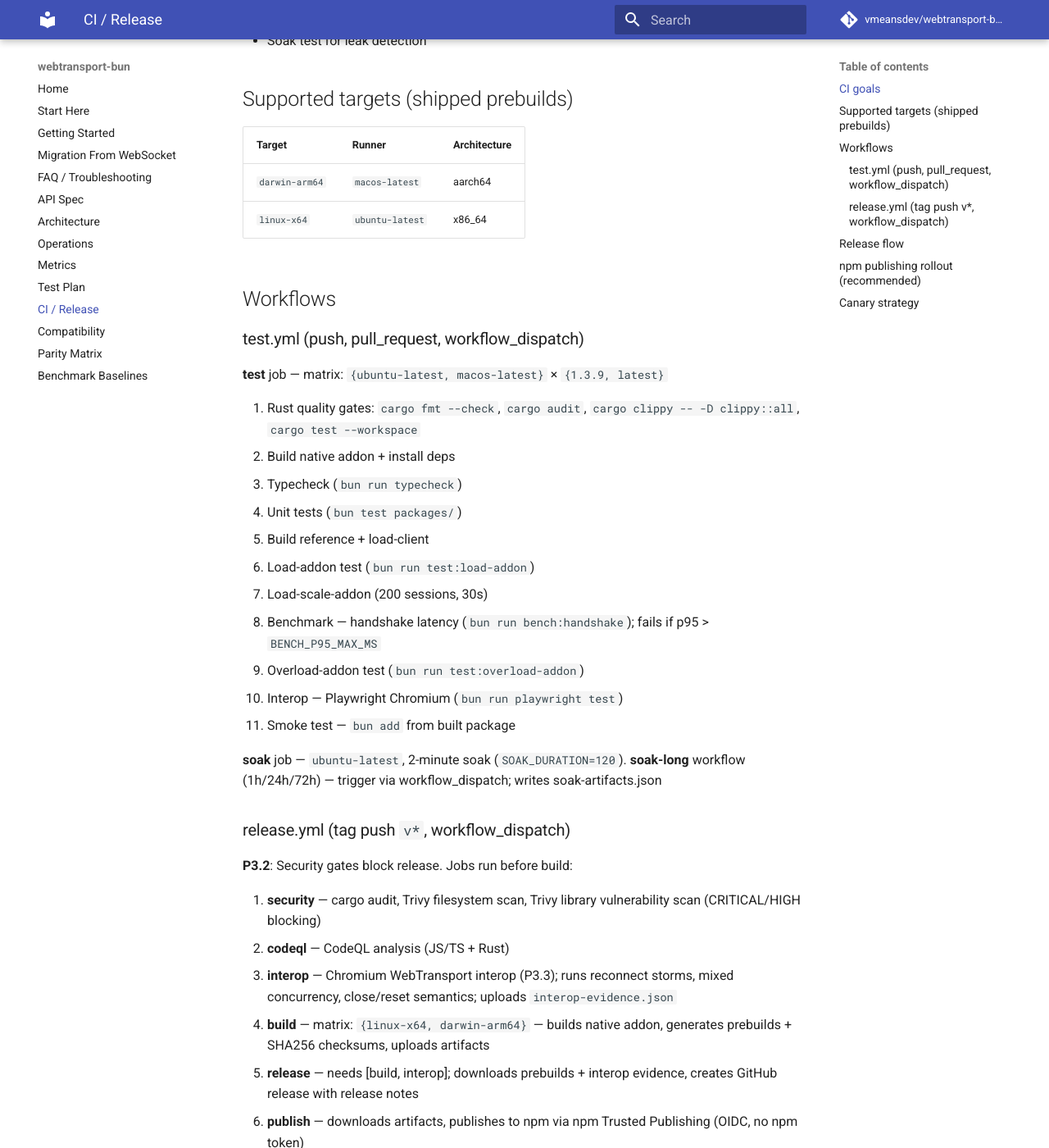
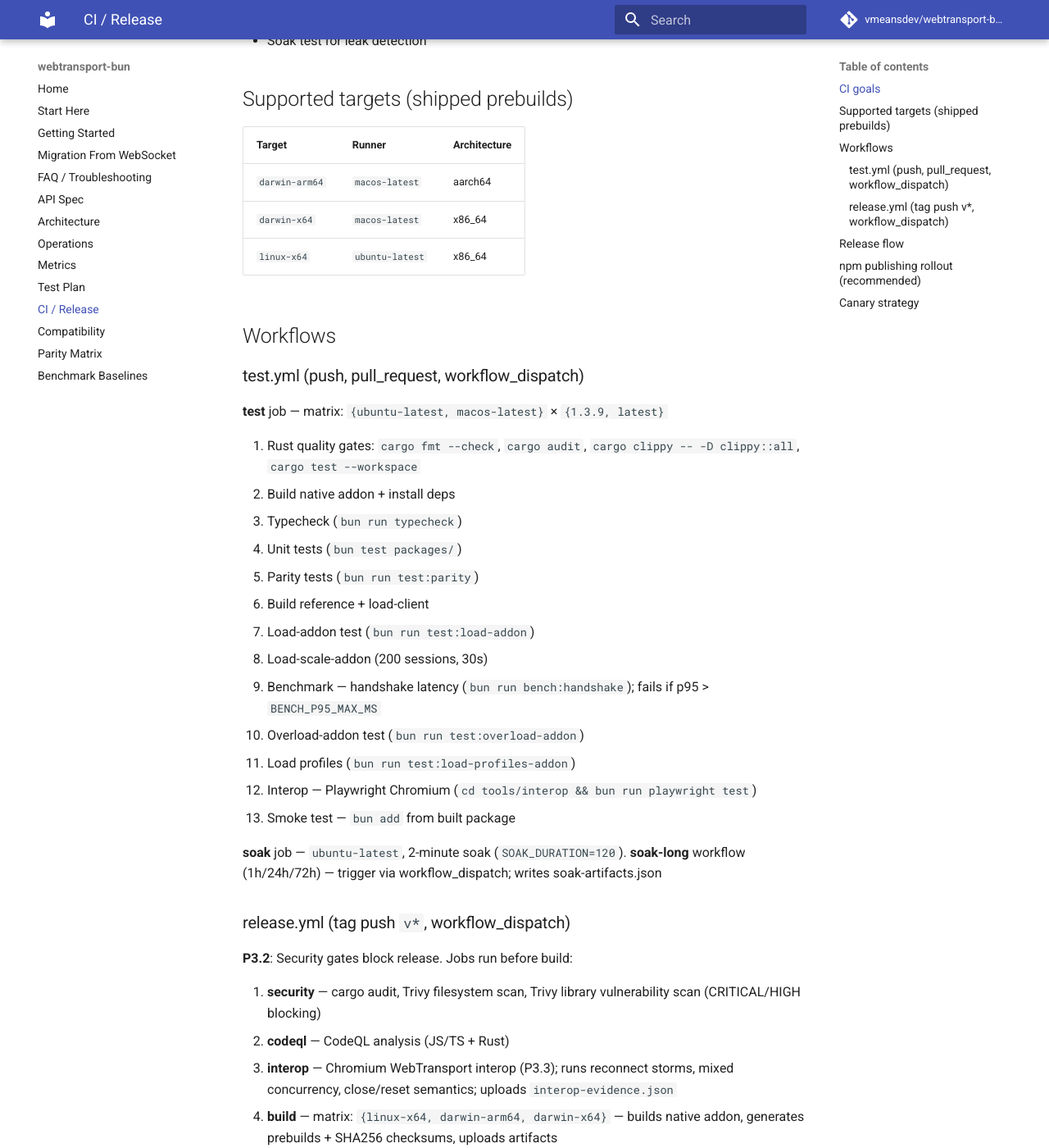
Before and after one commit to vmeansdev/webtransport-bun, an MkDocs documentation site: the page built from docs/CI.md, in a window 1280 px wide and 1400 px high, scrolled down 328 px. Shown: the whole window at 82% size. Built offline with MkDocs 1.6.1 and Material for MkDocs 9.7.7, drawn with Linux system fonts in a browser that asks for light colours; comment, search, counter and statistics services are not loaded.

Commit message:
Sync CI docs and README checks for workflow parity

```diff
--- a/docs/CI.md
+++ b/docs/CI.md
@@ -11,7 +11,8 @@
 | Target           | Runner         | Architecture |
 |------------------|----------------|--------------|
 | `darwin-arm64`   | `macos-latest` | aarch64      |
-| `linux-x64`     | `ubuntu-latest`| x86_64       |
+| `darwin-x64`     | `macos-latest` | x86_64       |
+| `linux-x64`      | `ubuntu-latest`| x86_64       |
 
 ## Workflows
 
@@ -23,13 +24,15 @@
 2. Build native addon + install deps
 3. Typecheck (`bun run typecheck`)
 4. Unit tests (`bun test packages/`)
-5. Build reference + load-client
-6. Load-addon test (`bun run test:load-addon`)
-7. Load-scale-addon (200 sessions, 30s)
-8. Benchmark — handshake latency (`bun run bench:handshake`); fails if p95 > `BENCH_P95_MAX_MS`
-9. Overload-addon test (`bun run test:overload-addon`)
-10. Interop — Playwright Chromium (`bun run playwright test`)
-11. Smoke test — `bun add` from built package
+5. Parity tests (`bun run test:parity`)
+6. Build reference + load-client
+7. Load-addon test (`bun run test:load-addon`)
+8. Load-scale-addon (200 sessions, 30s)
+9. Benchmark — handshake latency (`bun run bench:handshake`); fails if p95 > `BENCH_P95_MAX_MS`
+10. Overload-addon test (`bun run test:overload-addon`)
+11. Load profiles (`bun run test:load-profiles-addon`)
+12. Interop — Playwright Chromium (`cd tools/interop && bun run playwright test`)
+13. Smoke test — `bun add` from built package
 
 **soak** job — `ubuntu-latest`, 2-minute soak (`SOAK_DURATION=120`). **soak-long** workflow (1h/24h/72h) — trigger via workflow_dispatch; writes soak-artifacts.json
 
@@ -41,7 +44,7 @@
 2. **codeql** — CodeQL analysis (JS/TS + Rust)
 
 3. **interop** — Chromium WebTransport interop (P3.3); runs reconnect storms, mixed concurrency, close/reset semantics; uploads `interop-evidence.json`
-4. **build** — matrix: `{linux-x64, darwin-arm64}` — builds native addon, generates prebuilds + SHA256 checksums, uploads artifacts
+4. **build** — matrix: `{linux-x64, darwin-arm64, darwin-x64}` — builds native addon, generates prebuilds + SHA256 checksums, uploads artifacts
 5. **release** — needs [build, interop]; downloads prebuilds + interop evidence, creates GitHub release with release notes
 6. **publish** — downloads artifacts, publishes to npm via npm Trusted Publishing (OIDC, no npm token)
    - Runs on tag pushes only when repo variable `NPM_TRUSTED_PUBLISHING` is set to `true`
```
Also changed, not shown: README.md (+4 -0 lines).
